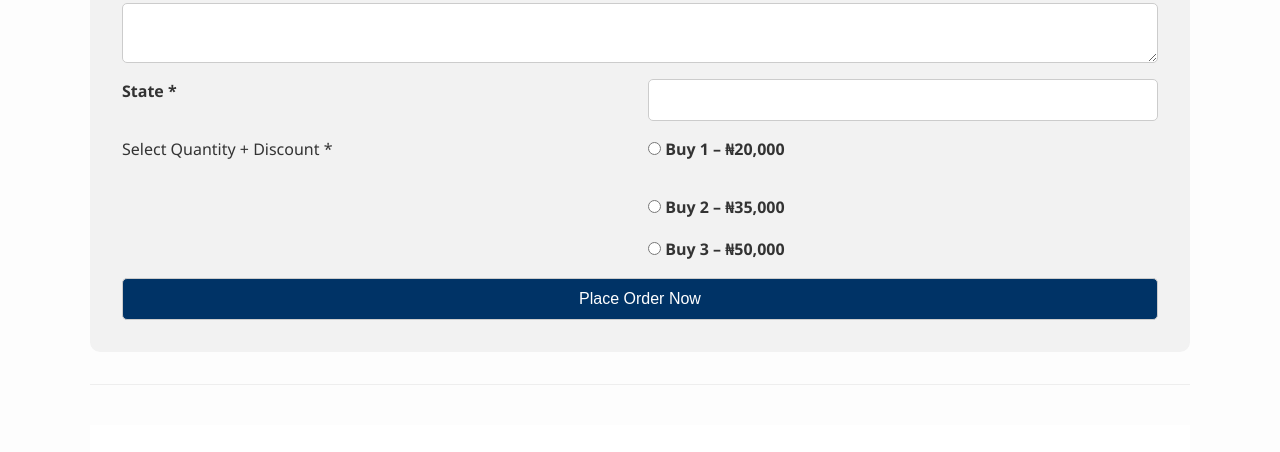
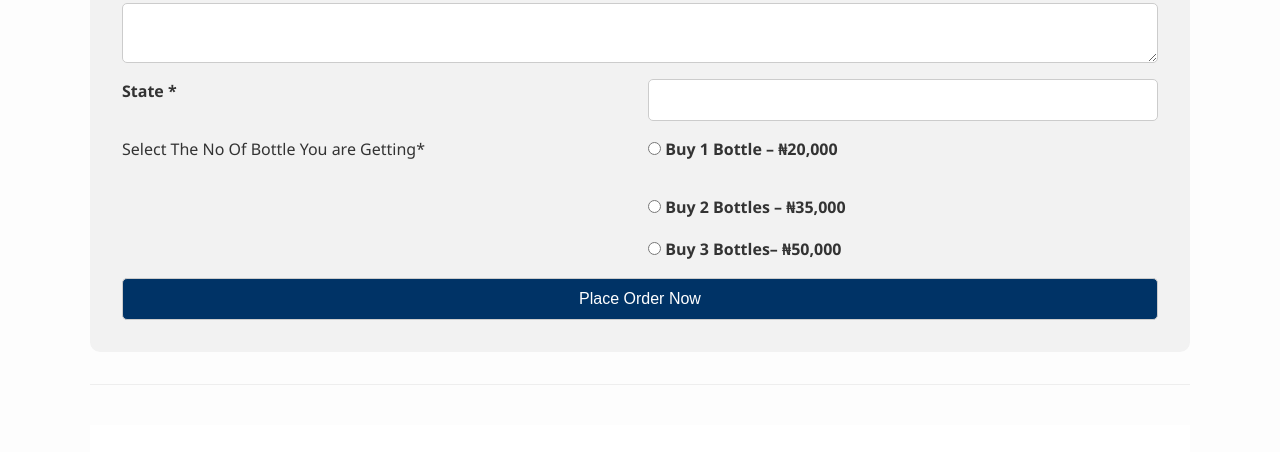
Before and after one commit to MICHEALSHOE2000/infection, a plain HTML site: page index.html in a window 1280 px wide. Shown: the part 5500-5952 px from the top of the page. Drawn offline with Linux system fonts and the light colour scheme.

Commit message:
Update index.html

```diff
--- a/index.html
+++ b/index.html
@@ -165,10 +165,10 @@
 
       <label for="state">State *</label>
       <input type="text" name="state" id="state" required />
-  <p>Select Quantity + Discount *</p>
-  <label><input type="radio" name="quantity" value="1" required> Buy 1 – ₦20,000</label><br>
-  <label><input type="radio" name="quantity" value="2"> Buy 2 – ₦35,000</label><br>
-  <label><input type="radio" name="quantity" value="3"> Buy 3 – ₦50,000</label>
+  <p>Select The No Of Bottle You are Getting*</p>
+  <label><input type="radio" name="quantity" value="1" required> Buy 1 Bottle – ₦20,000</label><br>
+  <label><input type="radio" name="quantity" value="2"> Buy 2 Bottles – ₦35,000</label><br>
+  <label><input type="radio" name="quantity" value="3"> Buy 3 Bottles– ₦50,000</label>
       <button type="submit">Place Order Now</button>
     </form>
   </section>
```
